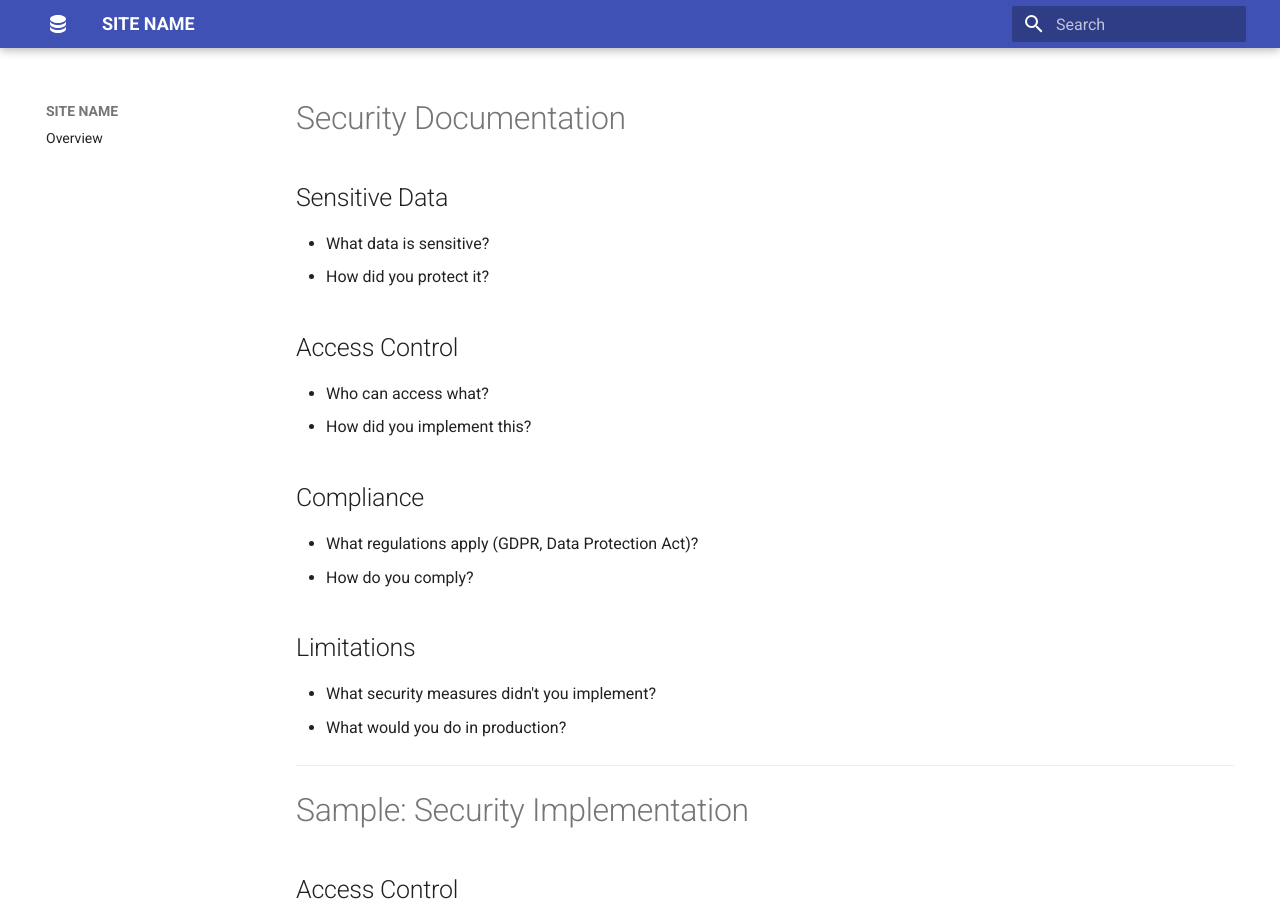
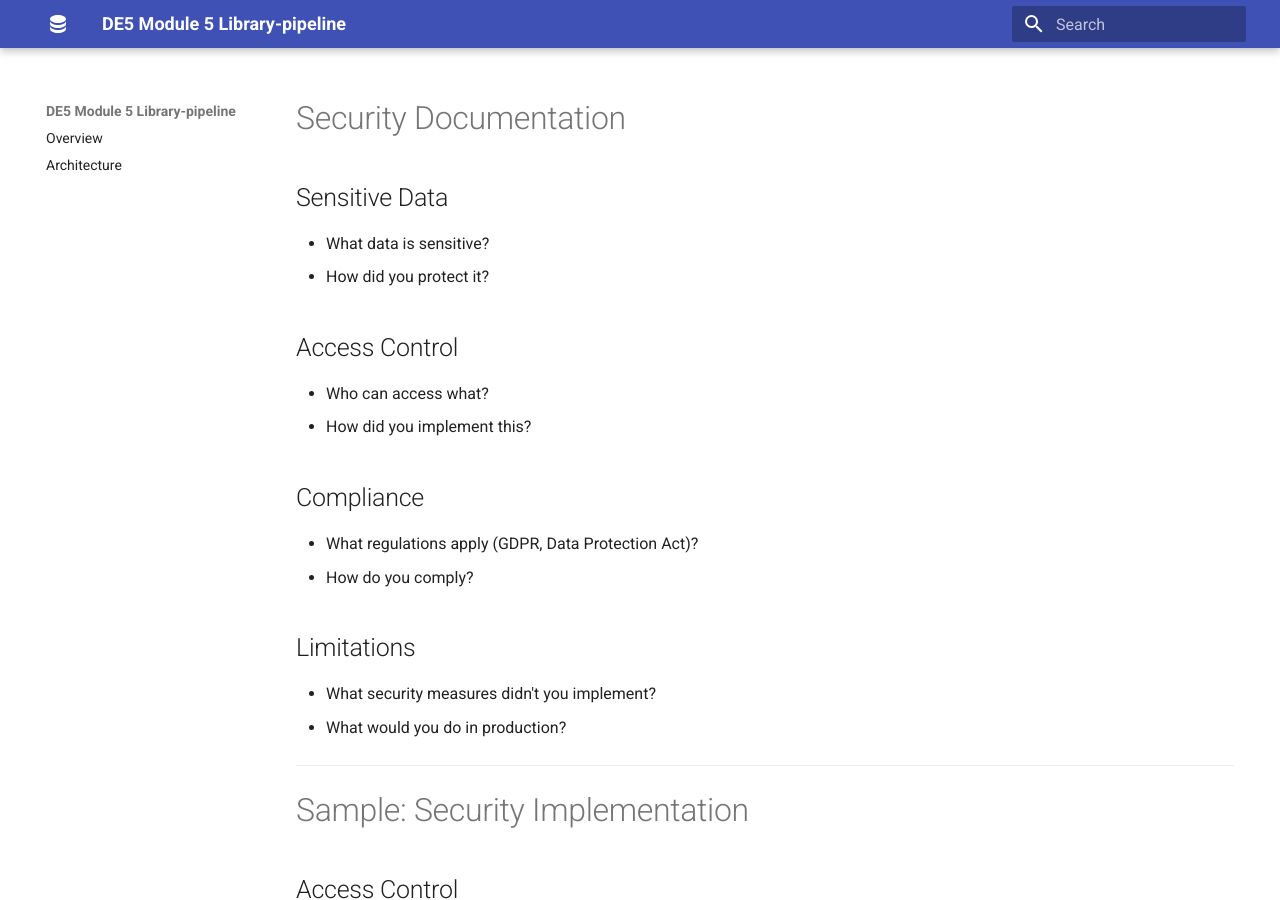
Before and after one commit to kpopov95-code/library-pipeline, an MkDocs documentation site: the page built from docs/SECURITY.md, in a window 1280 px wide and 900 px high. Built offline with MkDocs 1.6.1 and Material for MkDocs 9.7.7, drawn with Linux system fonts in a browser that asks for light colours.

Commit message:
Add architecture

```diff
--- a/mkdocs.yml
+++ b/mkdocs.yml
@@ -1,9 +1,10 @@
 # Site name
-site_name: SITE NAME
+site_name: DE5 Module 5 Library-pipeline
 
 # Navigation menu
 nav:
   - Overview: index.md
+  - Architecture: architecture/index.md
 
 # Theme
 theme:
```
